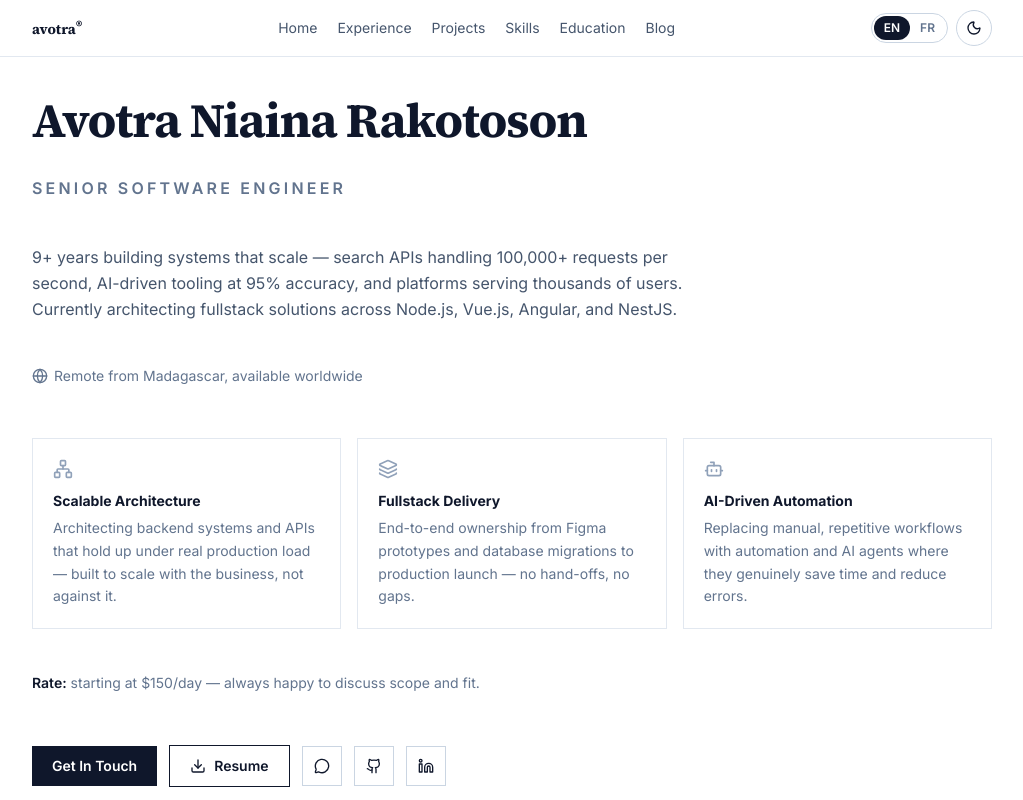
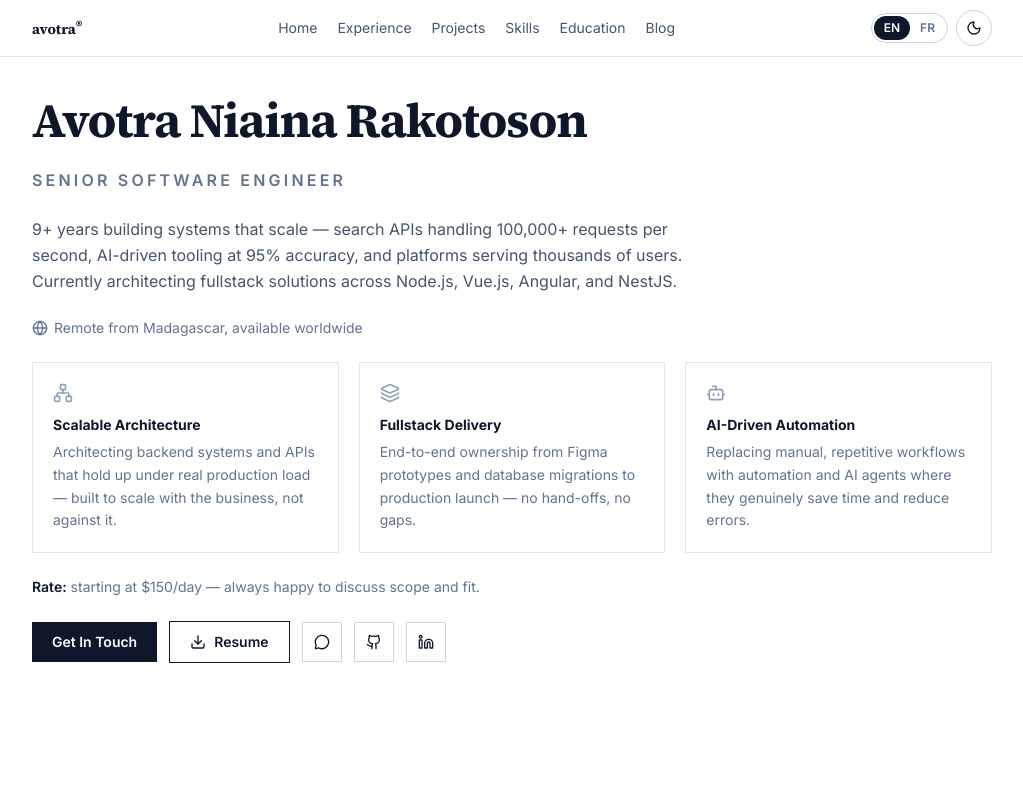
Before and after one commit to rakotoson/website, a Vue app: page / in a window 1280 px wide. Shown: the top 800 px of the page, without its empty margins (128-1151 px from the left). Built offline with nearby package versions, Linux system fonts and the light colour scheme.

Commit message:
Fix header spacing bug and increase section heading size

```diff
--- a/src/components/ActionButtons.vue
+++ b/src/components/ActionButtons.vue
@@ -24,7 +24,7 @@ const downloadResume = () => {
 </script>
 
 <template>
-  <div class="flex flex-wrap items-center gap-3 mt-8">
+  <div class="flex flex-wrap items-center gap-3">
     <button
       @click="$emit('get-in-touch')"
       class="btn-invert px-5 py-2.5 text-sm font-semibold bg-slate-900 text-white dark:bg-white dark:text-slate-900 hover:bg-slate-700 dark:hover:bg-slate-200 cursor-pointer"
--- a/src/components/ContactInfo.vue
+++ b/src/components/ContactInfo.vue
@@ -10,7 +10,7 @@ defineProps({
 </script>
 
 <template>
-  <div class="flex flex-wrap items-center gap-x-4 gap-y-2 mt-6 text-sm text-slate-500 dark:text-slate-400">
+  <div class="flex flex-wrap items-center gap-x-4 gap-y-2 text-sm text-slate-500 dark:text-slate-400">
     <span class="flex items-center gap-1.5">
       <Globe class="w-4 h-4" />
       {{ contactInfo.location }}
--- a/src/components/HeaderSection.vue
+++ b/src/components/HeaderSection.vue
@@ -21,13 +21,13 @@ const { t } = useI18n();
 </script>
 
 <template>
-  <header class="min-h-screen flex flex-col gap-5">
-    <h1 class="font-display text-4xl sm:text-5xl font-bold tracking-tight">Avotra Niaina Rakotoson</h1>
-    <p class="text-sm sm:text-base font-semibold uppercase tracking-[0.2em] text-slate-500 dark:text-slate-400 mt-3">
+  <header class="min-h-screen flex flex-col gap-6 sm:gap-6">
+    <h1 class="font-display text-3xl sm:text-4xl md:text-5xl font-bold tracking-tight break-words">Avotra Niaina Rakotoson</h1>
+    <p class="text-sm sm:text-base font-semibold uppercase tracking-[0.2em] text-slate-500 dark:text-slate-400">
       {{ t('header.title') }}
     </p>
 
-    <p class="text-slate-600 dark:text-slate-300 leading-relaxed mt-6 max-w-2xl">
+    <p class="text-slate-600 dark:text-slate-300 leading-relaxed max-w-2xl">
       {{ t('header.bio', { years: yearsOfExperience }) }}
     </p>
 
@@ -35,7 +35,7 @@ const { t } = useI18n();
 
     <OfferingsSection />
 
-    <p class="text-sm text-slate-500 dark:text-slate-400 mt-6">
+    <p class="text-sm text-slate-500 dark:text-slate-400">
       <span class="font-semibold text-slate-900 dark:text-white">{{ t('header.rate') }}</span> {{ t('header.rateText') }}
     </p>
 
--- a/src/components/OfferingsSection.vue
+++ b/src/components/OfferingsSection.vue
@@ -12,7 +12,7 @@ const offerings = [
 </script>
 
 <template>
-  <div class="grid sm:grid-cols-3 gap-4 mt-8">
+  <div class="grid sm:grid-cols-3 gap-4 sm:gap-5">
     <div
       v-for="offering in offerings"
       :key="offering.key"
--- a/src/style.css
+++ b/src/style.css
@@ -20,7 +20,7 @@ body {
 
 .section-heading {
   font-family: 'Source Serif 4', Georgia, serif;
-  @apply text-xs font-bold uppercase tracking-[0.2em] text-slate-900 dark:text-white border-b border-slate-900 dark:border-white pb-2 mb-6;
+  @apply text-base sm:text-lg font-bold uppercase tracking-[0.2em] text-slate-900 dark:text-white border-b border-slate-900 dark:border-white pb-2 mb-6;
 }
 
 /* ============================================
```
